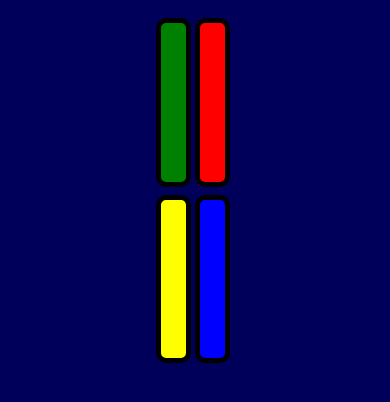
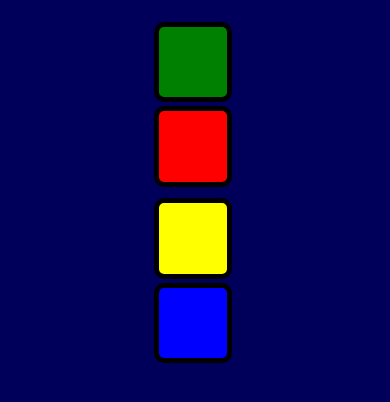
Before and after one commit to JeanPaul-AbiZeid/simon-game, a plain HTML site: page index.html in a window 390 px wide. Shown: the part 58-460 px from the top of the page. Drawn offline with Linux system fonts and the light colour scheme.

Commit message:
fixing responsivness

```diff
--- a/index.html
+++ b/index.html
@@ -12,11 +12,11 @@
             <!-- text ends -->
             <!-- butons section -->
             <div>
-                <div class="button-subcontainer">
+                <div class="button-subcontainer mobile">
                     <div class="button green"></div>
                     <div class="button red"></div>
                 </div>
-                <div class="button-subcontainer">
+                <div class="button-subcontainer mobile">
                     <div class="button yellow"></div>
                     <div class="button blue"></div>
                 </div>
--- a/styles/styles.css
+++ b/styles/styles.css
@@ -50,3 +50,16 @@
   .blue {
     background-color: blue;
   }
+
+  @media only screen and (max-width: 900px) {
+    .mobile {
+        display: flex;
+        flex-direction: column;
+        justify-content: center;
+        align-items: center;
+    }
+
+    .button {
+        margin-top: 5%;
+    }
+  }
```
